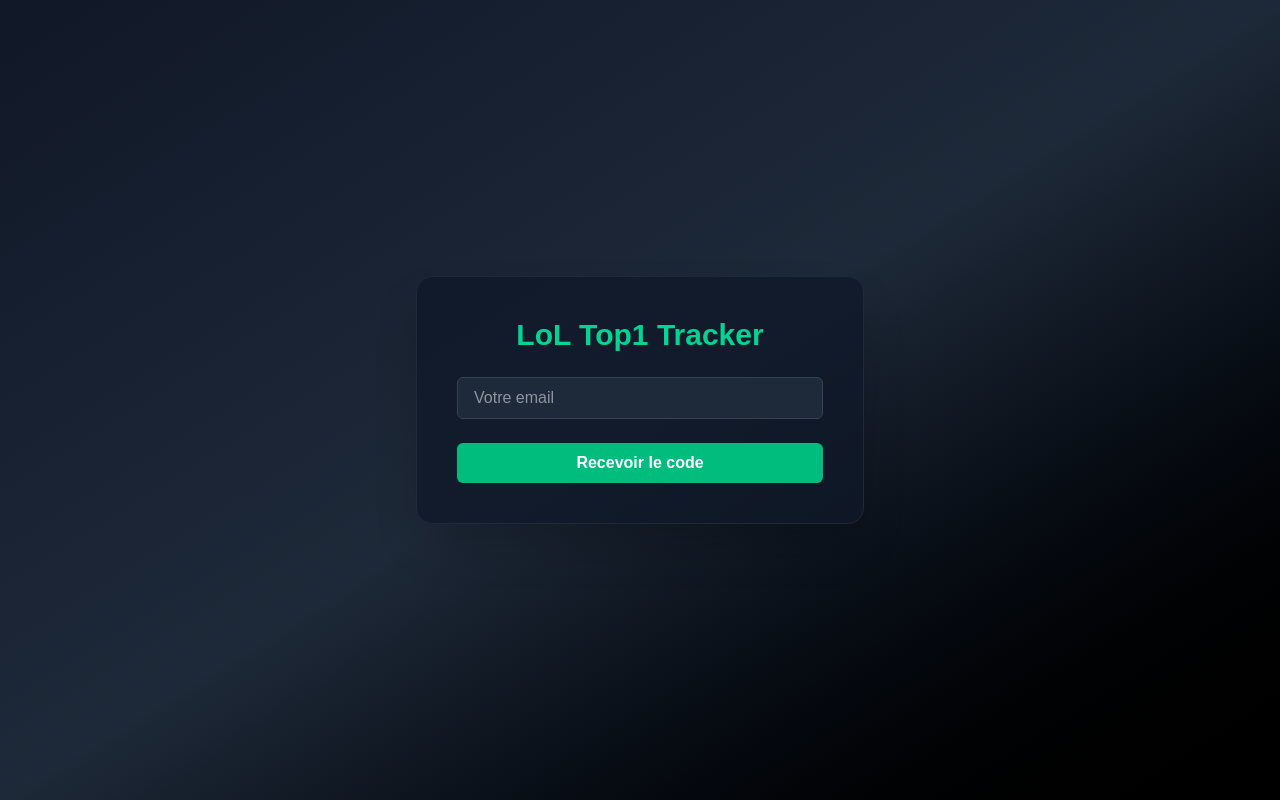
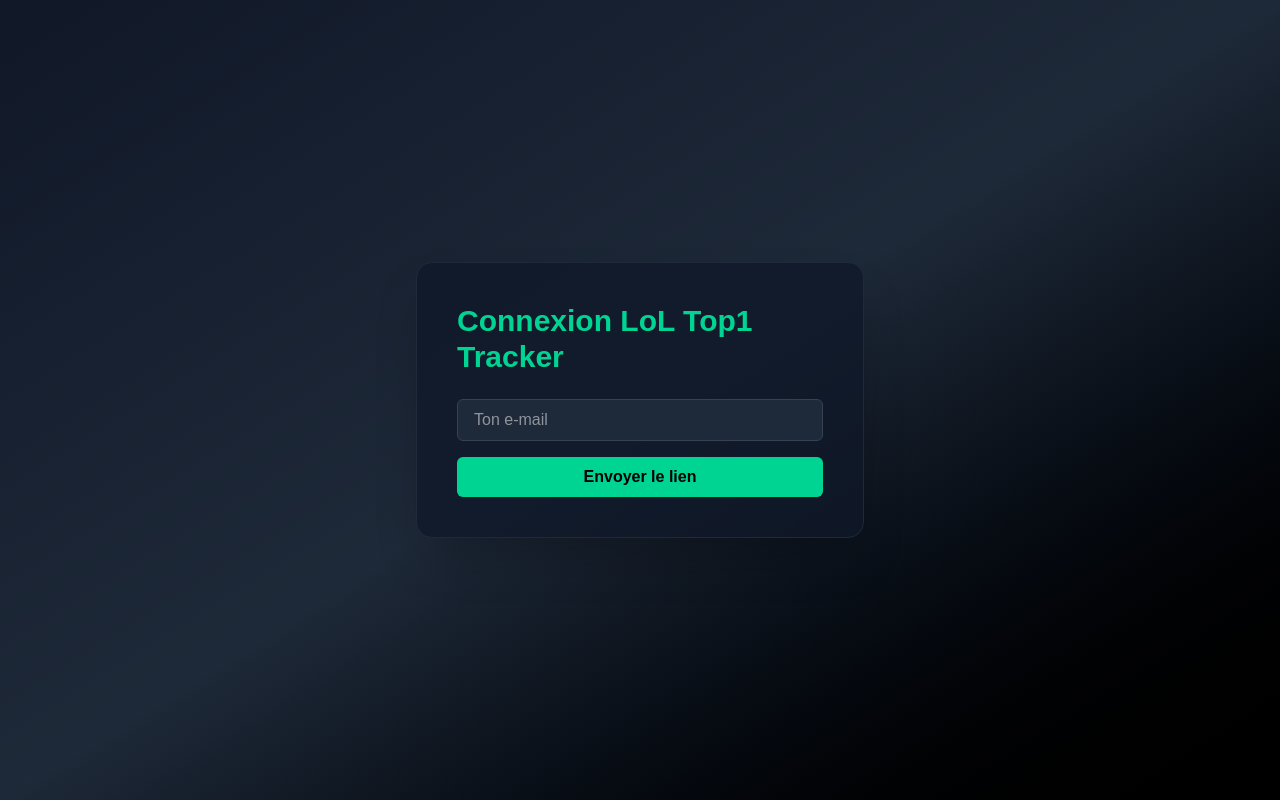
Before and after one commit to PauloSquid/lol-tracker, a Next.js app: page /login in a window 1280 px wide. Built offline with nearby package versions, Linux system fonts and the light colour scheme; no server answers.

Commit message:
retour magik link

```diff
--- a/src/components/Login.tsx
+++ b/src/components/Login.tsx
@@ -1,76 +1,85 @@
 "use client";
-import { useState } from "react";
+
+import { useState, useEffect } from "react";
 import { useRouter } from "next/navigation";
 import { supabase } from "@/lib/supabaseClient";
 
 export default function LoginPage() {
   const router = useRouter();
   const [email, setEmail] = useState("");
-  const [otp, setOtp] = useState("");
-  const [step, setStep] = useState<"email" | "otp">("email");
+  const [loading, setLoading] = useState(false);
   const [message, setMessage] = useState("");
 
-  const sendOtp = async () => {
-    setMessage("");
-    const { error } = await supabase.auth.signInWithOtp({ email });
-    if (error) setMessage("Erreur lors de l'envoi du code.");
-    else {
-      setStep("otp");
-      setMessage(`Un code a été envoyé à ${email}.`);
+ useEffect(() => {
+  const checkSession = async () => {
+    const { data } = await supabase.auth.getSession();
+    if (data.session) {
+      router.replace("/");
     }
   };
 
-  const verifyOtp = async () => {
+  checkSession();
+
+  // Ecouter les changements de session
+  const { data: subscriptionData } = supabase.auth.onAuthStateChange(
+    (_event, session) => {
+      if (session) {
+        router.replace("/");
+      }
+    }
+  );
+
+  return () => {
+    subscriptionData.subscription.unsubscribe();
+  };
+}, [router]);
+
+  const handleLogin = async (e: React.FormEvent) => {
+    e.preventDefault();
+    setLoading(true);
     setMessage("");
-    const { data, error } = await supabase.auth.verifyOtp({
-      email,
-      token: otp,
-      type: "magiclink", // Supabase utilise le type magiclink pour le code OTP aussi
-    });
-    if (error || !data.session) setMessage("Code invalide, réessayez.");
-    else router.replace("/"); // connecté
+
+    const { error } = await supabase.auth.signInWithOtp({ email });
+    if (error) {
+      setMessage(`Erreur: ${error.message}`);
+    } else {
+      setMessage(
+        "Vérifie ton e-mail pour te connecter ! Ouvre le lien directement dans ton appareil."
+      );
+    }
+    setLoading(false);
   };
 
   return (
     <main className="min-h-screen flex items-center justify-center bg-gradient-to-br from-gray-900 via-gray-800 to-black text-white px-4">
-      <div className="w-full max-w-md bg-gray-900/80 rounded-2xl shadow-2xl border border-gray-800 p-6 sm:p-10 flex flex-col gap-6">
-        <h1 className="text-3xl font-bold text-emerald-400 text-center">LoL Top1 Tracker</h1>
+      <div className="w-full max-w-md bg-gray-900/80 rounded-2xl shadow-2xl border border-gray-800 p-6 sm:p-10">
+        <h1 className="text-3xl font-bold text-emerald-400 mb-6">
+          Connexion LoL Top1 Tracker
+        </h1>
 
-        {step === "email" ? (
-          <>
+        <form onSubmit={handleLogin} className="flex flex-col gap-4">
           <input
             type="email"
-              placeholder="Votre email"
+            placeholder="Ton e-mail"
             value={email}
             onChange={(e) => setEmail(e.target.value)}
-              className="w-full px-4 py-2 rounded-md bg-gray-800 border border-gray-700 text-white focus:outline-none focus:ring-2 focus:ring-emerald-400"
+            required
+            className="px-4 py-2 rounded-md bg-gray-800 border border-gray-700 focus:outline-none focus:ring-2 focus:ring-emerald-400"
           />
           <button
-              onClick={sendOtp}
-              className="bg-emerald-500 hover:bg-emerald-600 text-white px-4 py-2 rounded-md transition font-semibold"
+            type="submit"
+            disabled={loading}
+            className="bg-emerald-400 text-black font-semibold py-2 rounded-md hover:bg-emerald-500 transition"
           >
-              Recevoir le code
+            {loading ? "Envoi..." : "Envoyer le lien"}
           </button>
-          </>
-        ) : (
-          <>
-            <input
-              type="text"
-              placeholder="Entrez le code"
-              value={otp}
-              onChange={(e) => setOtp(e.target.value)}
-              className="w-full px-4 py-2 rounded-md bg-gray-800 border border-gray-700 text-white focus:outline-none focus:ring-2 focus:ring-emerald-400"
-            />
-            <button
-              onClick={verifyOtp}
-              className="bg-emerald-500 hover:bg-emerald-600 text-white px-4 py-2 rounded-md transition font-semibold"
-            >
-              Vérifier le code
-            </button>
-          </>
+        </form>
+
+        {message && (
+          <p className="mt-4 text-sm text-gray-300">
+            {message}
+          </p>
         )}
-
-        {message && <p className="text-center text-sm text-gray-300">{message}</p>}
       </div>
     </main>
   );
```
Lines whose indentation alone changed are shown as unchanged.
